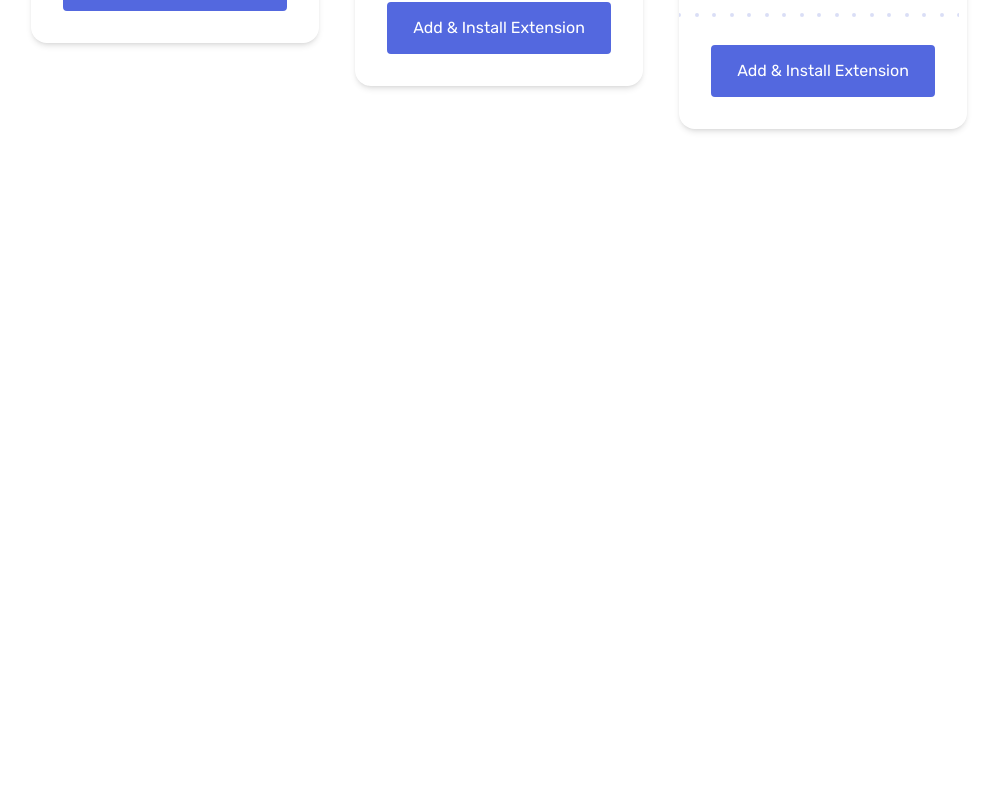
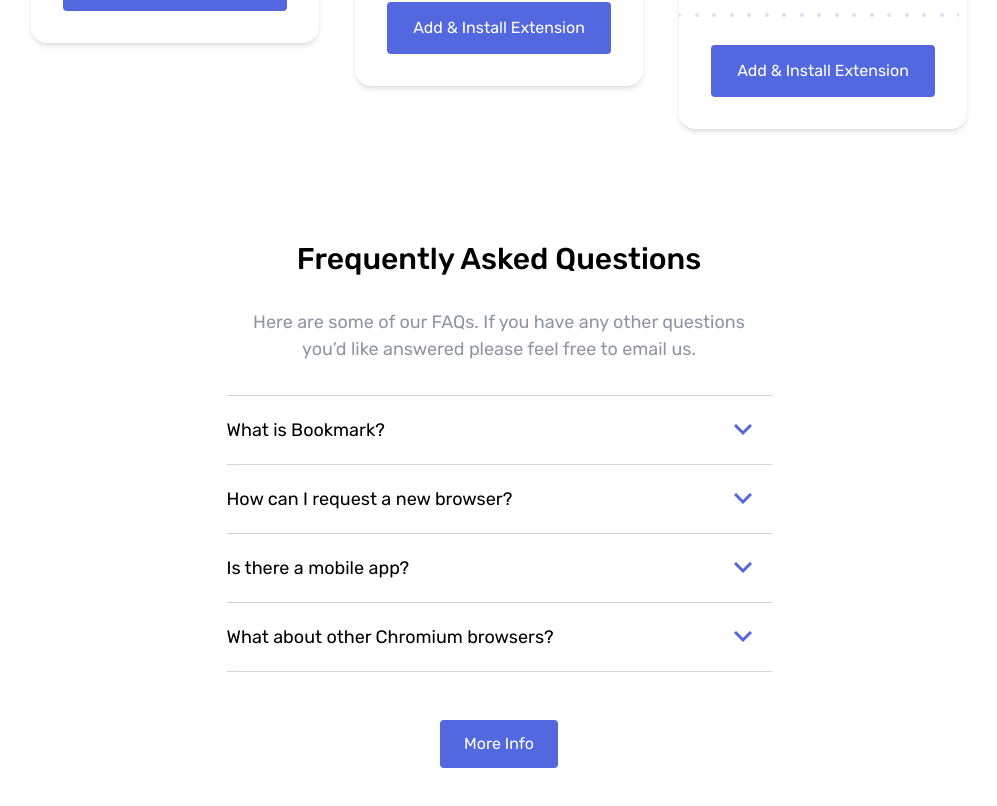
Before and after one commit to talison-cardoso/bookmark-landing-page, a React (Vite) app: page / in a window 1280 px wide. Shown: the part 2204-3010 px from the top of the page, without its empty margins (141-1138 px from the left). Before the commit the page ends 2445 px from the top, so only its background shows below. Built offline with nearby package versions, Linux system fonts and the light colour scheme.

Commit message:
DONE: section faq

```diff
--- a/src/App.tsx
+++ b/src/App.tsx
@@ -3,6 +3,7 @@
 import Hero from "./components/Hero";
 import Features from "./components/Features";
 import Downloads from "./components/Download";
+import Faq from "./components/Faq";
 
 function App() {
   return (
@@ -11,6 +12,7 @@
       <Hero />
       <Features />
       <Downloads />
+      <Faq />
     </Fragment>
   );
 }
--- a/src/components/Faq/index.tsx
+++ b/src/components/Faq/index.tsx
@@ -0,0 +1,57 @@
+import { useState } from "react";
+import iconArrow from "../../assets/images/icon-arrow.svg";
+import { faq } from "../../data/data";
+
+interface IFaq {
+  title: string;
+  desc: string;
+}
+
+const Faq = () => {
+  return (
+    <section className="w-10/12 mx-auto mb-40">
+      <h2 className="text-center text-2xl md:text-3xl font-medium mb-8">
+        Frequently Asked Questions
+      </h2>
+      <p className="text-base text-center m-auto max-w-[540px] text-grayish-blue ">
+        Here are some of our FAQs. If you have any other questions you&#8217;d
+        like answered please feel free to email us.
+      </p>
+      <div className="mt-8 md:border-t border-gray-300 max-w-[545px] mx-auto">
+        {faq.map((f: IFaq) => (
+          <Dropdown title={f.title} desc={f.desc} />
+        ))}
+      </div>
+      <button className="mt-12 block mx-auto bg-soft-blue text-white py-3 px-6 rounded ">
+        More Info
+      </button>
+    </section>
+  );
+};
+
+const Dropdown = ({ title, desc }: IFaq) => {
+  const [isOpen, setIsOpen] = useState(false);
+
+  return (
+    <div className="border-b border-gray-300">
+      <button
+        onClick={() => setIsOpen(!isOpen)}
+        className="w-full lg:pr-5 py-5 flex items-center justify-between gap-3 hover:text-soft-red"
+      >
+        <p className="text-lg text-left">{title}</p>
+        <img
+          src={iconArrow}
+          alt="Icon ArrowDown"
+          className={`duration-300 transition-all ${
+            isOpen ? "rotate-180" : "rotate-0"
+          }`}
+        />
+      </button>
+      <p className={`text-gray-500 pb-5 ${isOpen ? "block" : "hidden"}`}>
+        {desc}
+      </p>
+    </div>
+  );
+};
+
+export default Faq;
--- a/src/data/data.ts
+++ b/src/data/data.ts
@@ -21,3 +21,22 @@
       "Easily share your bookmarks and collections with others. Create a shareable link that you can send at the click of a button.",
   },
 ];
+
+export const faq = [
+  {
+    title: "What is Bookmark?",
+    desc: "Lorem ipsum dolor sit amet, consectetur adipiscing elit. Fusce tincidunt justo eget ultricies fringilla.  hasellus blandit ipsum quis quam ornare mattis.",
+  },
+  {
+    title: "How can I request a new browser?",
+    desc: "Vivamus luctus eros aliquet convallis ultricies. Mauris augue massa, ultricies non ligula. Suspendisse imperdiet. Vivamus luctus eros aliquet convallis ultricies. Mauris augue massa, ultricies non ligula. uspendisse imperdie tVivamus luctus eros aliquet convallis ultricies. Mauris augue massa, ultricies non ligula. Suspendisse imperdiet.",
+  },
+  {
+    title: "Is there a mobile app?",
+    desc: "Sed consectetur quam id neque fermentum accumsan. Praesent luctus vestibulum dolor, ut condimentum urna vulputate eget. Cras in ligula quis est pharetra mattis sit amet pharetra purus. Sed sollicitudin ex et ultricies bibendum.",
+  },
+  {
+    title: "What about other Chromium browsers?",
+    desc: "Integer condimentum ipsum id imperdiet finibus. Vivamus in placerat mi, at euismod dui. Aliquam vitae neque eget nisl gravida pellentesque non ut velit.",
+  },
+];
```
